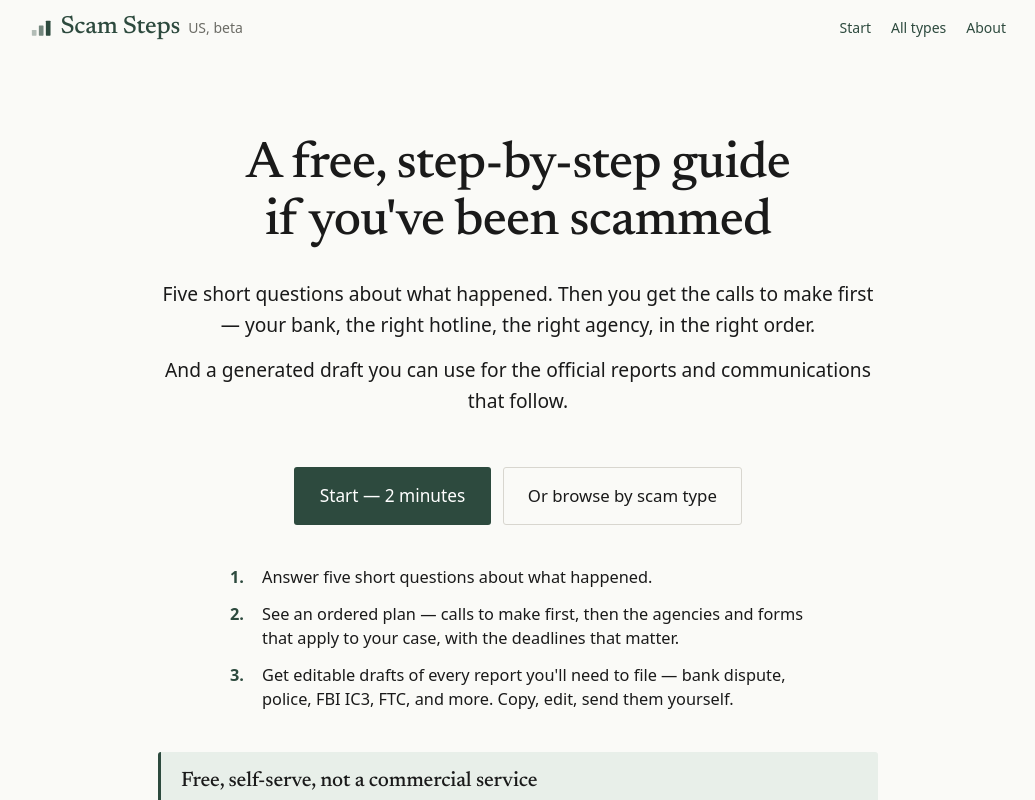
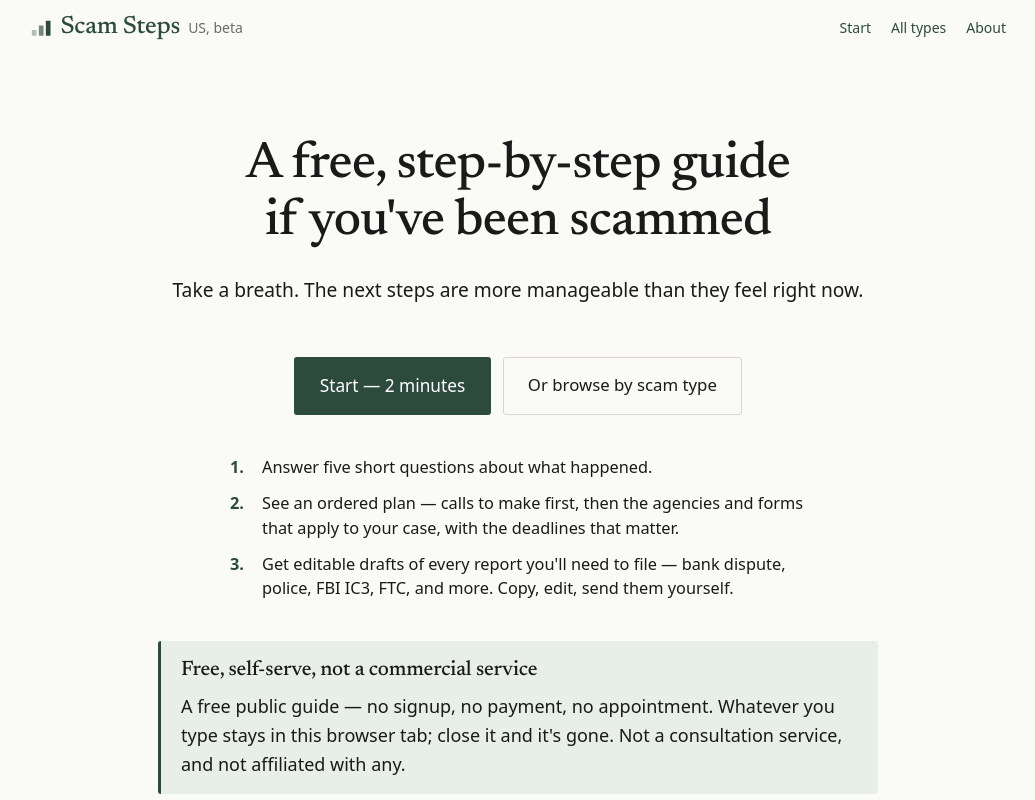
Before and after one commit to jikuolu/scam-steps, a Next.js app: page / in a window 1280 px wide. Shown: the top 800 px of the page, without its empty margins (122-1157 px from the left). Built offline with nearby package versions, Linux system fonts and the light colour scheme; no server answers.

Commit message:
Condense homepage lede to one calming line
The two-paragraph lede repeated the numbered list below it. Replaced with
a single sentence that does emotional work instead of restating mechanics.

```diff
--- a/app/page.tsx
+++ b/app/page.tsx
@@ -13,16 +13,8 @@ export default function Home() {
         <h1 className="serif home-title">
           A free, step-by-step guide if you've been scammed
         </h1>
-        <div className="prose home-lede mt-7 flex flex-col items-center" style={{ textAlign: "center" }}>
-          <p>
-            Five short questions about what happened. Then you get the calls
-            to make first — your bank, the right hotline, the right agency,
-            in the right order.
-          </p>
-          <p>
-            And a generated draft you can use for the official reports and
-            communications that follow.
-          </p>
+        <div className="prose home-lede mt-6 flex flex-col items-center" style={{ textAlign: "center" }}>
+          <p>Take a breath. The next steps are more manageable than they feel right now.</p>
         </div>
 
         <div className="mt-9 flex gap-3 flex-wrap justify-center">
```
